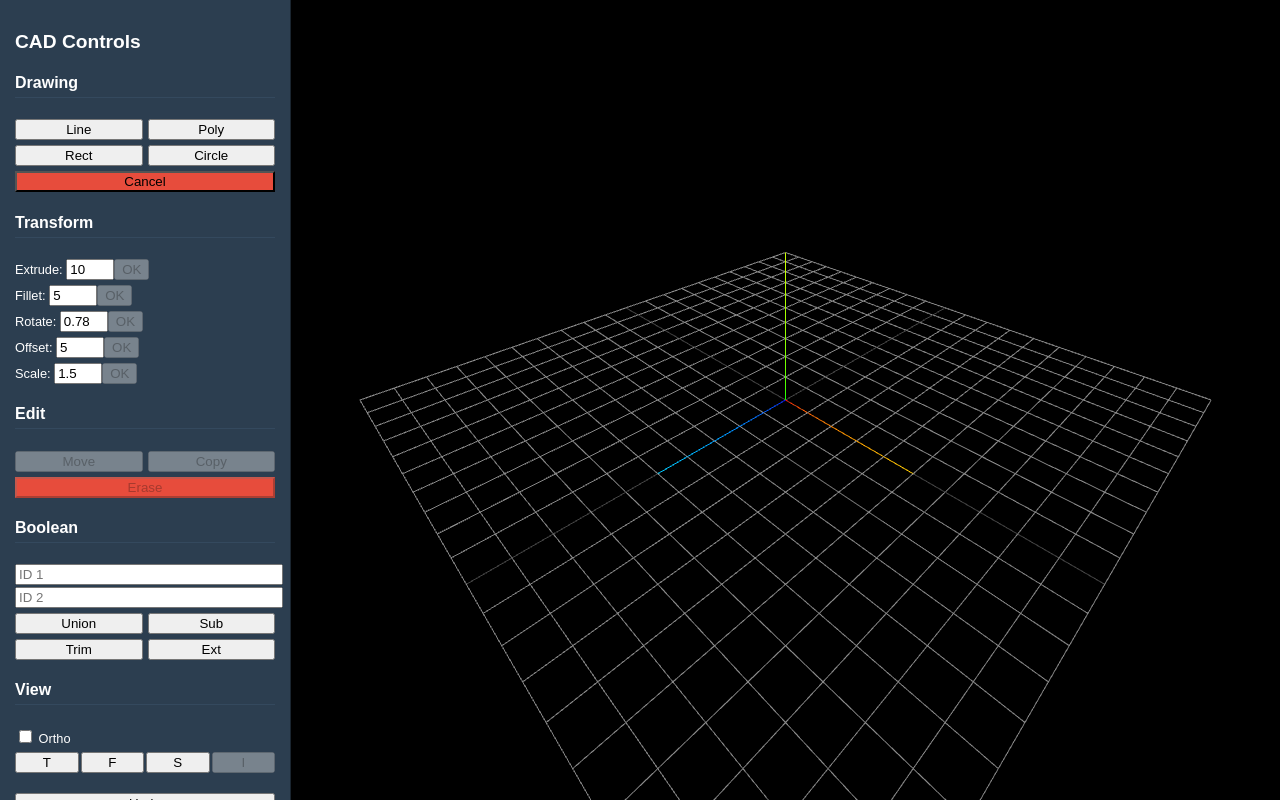
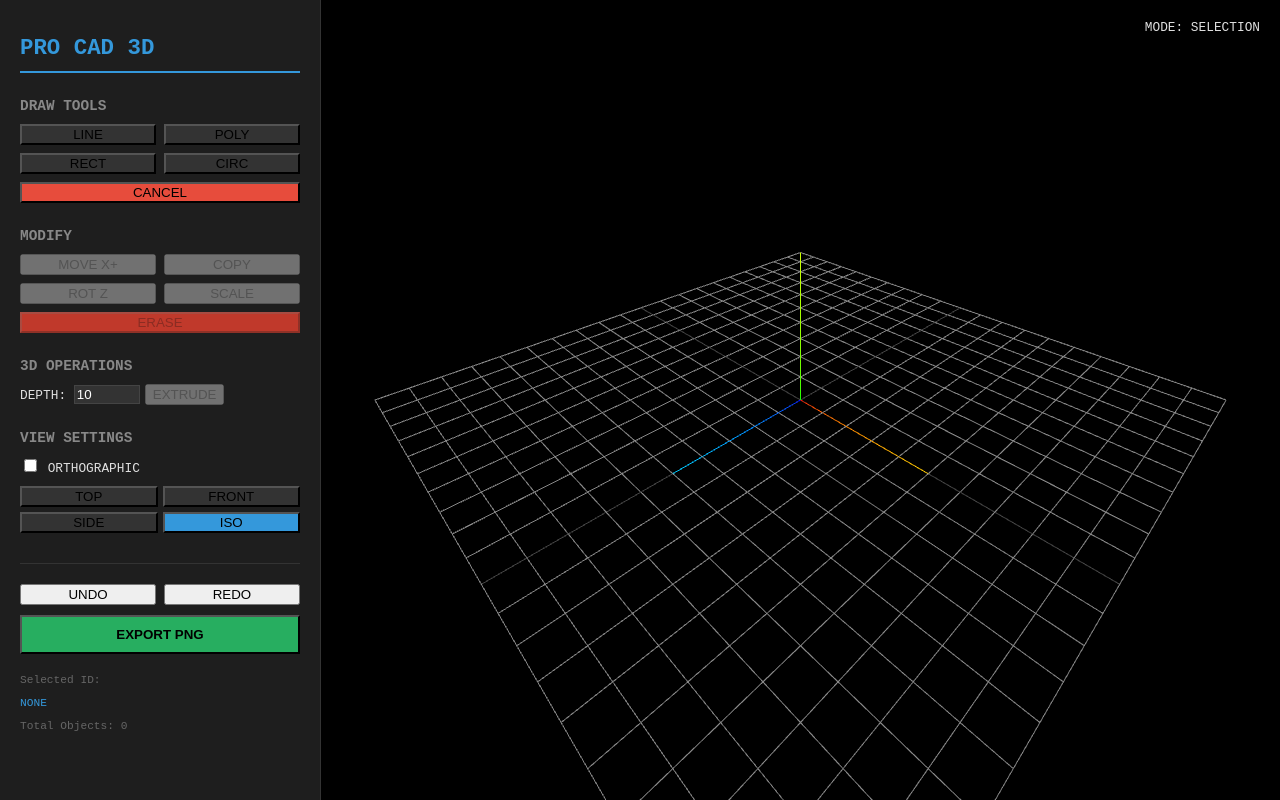
Before and after one commit to kingclaude123654-ux/Autocad, a React (Vite) app: page / in a window 1280 px wide. Built offline with nearby package versions, Linux system fonts and the light colour scheme.

Commit message:
Update App.tsx

```diff
--- a/src/App.tsx
+++ b/src/App.tsx
@@ -1,4 +1,4 @@
-import React, { useEffect, useState, useCallback } from 'react';
+import React, { useState, useCallback } from 'react';
 import { useCADEngine } from './hooks/useCADEngine';
 import * as THREE from 'three';
 
@@ -13,18 +13,11 @@ const App: React.FC = () => {
     setOrthoMode,
     setViewMode,
     setDrawingMode,
-    selectObject,
     moveObject,
     copyObject,
     executeExtrude,
-    executeFillet,
-    executeTrim,
-    executeExtend,
     executeRotate,
-    executeOffset,
     executeScale,
-    executeUnion,
-    executeSubtract,
     executeErase,
     undo,
     redo,
@@ -32,155 +25,103 @@ const App: React.FC = () => {
   } = useCADEngine();
 
   const [extrudeDepth, setExtrudeDepth] = useState<number>(10);
-  const [filletRadius, setFilletRadius] = useState<number>(5);
-  const [offsetDistance, setOffsetDistance] = useState<number>(5);
   const [rotateAngle, setRotateAngle] = useState<number>(Math.PI / 4);
-  const [scaleFactor, setScaleFactor] = useState<number>(1.5);
-  const [objectId1, setObjectId1] = useState<string>('');
-  const [objectId2, setObjectId2] = useState<string>('');
+  const [scaleFactor, setScaleFactor] = useState<number>(1.2);
 
-  useEffect(() => {
-    if (objects.length > 0 && !selectedId) {
-      selectObject(objects[0].id);
-    }
-  }, [objects, selectedId, selectObject]);
-
-  const handleMoveObject = useCallback(() => {
+  const handleMove = useCallback(() => {
     if (selectedId) moveObject(selectedId, new THREE.Vector3(10, 0, 0));
   }, [selectedId, moveObject]);
 
-  const handleCopyObject = useCallback(() => {
+  const handleCopy = useCallback(() => {
     if (selectedId) copyObject(selectedId);
   }, [selectedId, copyObject]);
+
+  const handleRotate = useCallback(() => {
+    if (selectedId) executeRotate(selectedId, new THREE.Vector3(0, 0, 1), rotateAngle);
+  }, [selectedId, rotateAngle, executeRotate]);
+
+  const handleScale = useCallback(() => {
+    if (selectedId) executeScale(selectedId, new THREE.Vector3(scaleFactor, scaleFactor, scaleFactor));
+  }, [selectedId, scaleFactor, executeScale]);
 
   const handleExtrude = useCallback(() => {
     if (selectedId) executeExtrude(selectedId, extrudeDepth);
   }, [selectedId, extrudeDepth, executeExtrude]);
 
-  const handleFillet = useCallback(() => {
-    if (selectedId) executeFillet(selectedId, filletRadius);
-  }, [selectedId, filletRadius, executeFillet]);
+  return (
+    <div style={{ display: 'flex', height: '100vh', width: '100vw', overflow: 'hidden', background: '#121212', color: '#e0e0e0', fontFamily: 'monospace' }}>
+      <div style={{ width: '280px', background: '#1e1e1e', padding: '20px', borderRight: '1px solid #333', overflowY: 'auto', boxShadow: '2px 0 10px rgba(0,0,0,0.5)' }}>
+        <h1 style={{ fontSize: '1.4rem', color: '#3498db', marginBottom: '25px', borderBottom: '2px solid #3498db', paddingBottom: '10px' }}>PRO CAD 3D</h1>
 
-  const handleTrim = useCallback(() => {
-    if (objectId1 && objectId2) executeTrim(objectId1, objectId2);
-  }, [objectId1, objectId2, executeTrim]);
-
-  const handleExtend = useCallback(() => {
-    if (objectId1 && objectId2) executeExtend(objectId1, objectId2);
-  }, [objectId1, objectId2, executeExtend]);
-
-  const handleRotate = useCallback(() => {
-    if (selectedId) executeRotate(selectedId, new THREE.Vector3(0, 0, 1), rotateAngle);
-  }, [selectedId, rotateAngle, executeRotate]);
-
-  const handleOffset = useCallback(() => {
-    if (selectedId) executeOffset(selectedId, offsetDistance);
-  }, [selectedId, offsetDistance, executeOffset]);
-
-  const handleScale = useCallback(() => {
-    if (selectedId) executeScale(selectedId, new THREE.Vector3(scaleFactor, scaleFactor, scaleFactor));
-  }, [selectedId, scaleFactor, executeScale]);
-
-  const handleUnion = useCallback(() => {
-    if (objectId1 && objectId2) executeUnion(objectId1, objectId2);
-  }, [objectId1, objectId2, executeUnion]);
-
-  const handleSubtract = useCallback(() => {
-    if (objectId1 && objectId2) executeSubtract(objectId1, objectId2);
-  }, [objectId1, objectId2, executeSubtract]);
-
-  const handleErase = useCallback(() => {
-    if (selectedId) executeErase(selectedId);
-  }, [selectedId, executeErase]);
-
-  return (
-    <div style={{ display: 'flex', height: '100vh', width: '100vw', overflow: 'hidden', fontFamily: 'sans-serif' }}>
-      <div style={{ width: '260px', background: '#2c3e50', color: 'white', padding: '15px', borderRight: '1px solid #1a252f', overflowY: 'auto' }}>
-        <h2 style={{ fontSize: '1.2rem', marginBottom: '20px' }}>CAD Controls</h2>
-
-        <section style={{ marginBottom: '20px' }}>
-          <h4 style={{ borderBottom: '1px solid #34495e', paddingBottom: '5px' }}>Drawing</h4>
-          <div style={{ display: 'grid', gridTemplateColumns: '1fr 1fr', gap: '5px' }}>
-            <button style={{ background: drawingMode === 'line' ? '#3498db' : '' }} onClick={() => setDrawingMode('line')}>Line</button>
-            <button style={{ background: drawingMode === 'polyline' ? '#3498db' : '' }} onClick={() => setDrawingMode('polyline')}>Poly</button>
-            <button style={{ background: drawingMode === 'rectangle' ? '#3498db' : '' }} onClick={() => setDrawingMode('rectangle')}>Rect</button>
-            <button style={{ background: drawingMode === 'circle' ? '#3498db' : '' }} onClick={() => setDrawingMode('circle')}>Circle</button>
-            <button style={{ gridColumn: 'span 2', background: drawingMode === 'none' ? '#e74c3c' : '' }} onClick={() => setDrawingMode('none')}>Cancel</button>
+        <section style={{ marginBottom: '25px' }}>
+          <h3 style={{ fontSize: '0.9rem', color: '#888', textTransform: 'uppercase', marginBottom: '10px' }}>Draw Tools</h3>
+          <div style={{ display: 'grid', gridTemplateColumns: '1fr 1fr', gap: '8px' }}>
+            <button style={{ background: drawingMode === 'line' ? '#3498db' : '#333' }} onClick={() => setDrawingMode('line')}>LINE</button>
+            <button style={{ background: drawingMode === 'polyline' ? '#3498db' : '#333' }} onClick={() => setDrawingMode('polyline')}>POLY</button>
+            <button style={{ background: drawingMode === 'rectangle' ? '#3498db' : '#333' }} onClick={() => setDrawingMode('rectangle')}>RECT</button>
+            <button style={{ background: drawingMode === 'circle' ? '#3498db' : '#333' }} onClick={() => setDrawingMode('circle')}>CIRC</button>
+            <button style={{ gridColumn: 'span 2', background: drawingMode === 'none' ? '#e74c3c' : '#333' }} onClick={() => setDrawingMode('none')}>CANCEL</button>
           </div>
         </section>
 
-        <section style={{ marginBottom: '20px' }}>
-          <h4 style={{ borderBottom: '1px solid #34495e', paddingBottom: '5px' }}>Transform</h4>
-          <div style={{ fontSize: '0.8rem' }}>
-            <div style={{ marginBottom: '5px' }}>
-              <label>Extrude: </label>
-              <input type="number" style={{ width: '40px' }} value={extrudeDepth} onChange={(e) => setExtrudeDepth(parseFloat(e.target.value))} />
-              <button onClick={handleExtrude} disabled={!selectedId}>OK</button>
-            </div>
-            <div style={{ marginBottom: '5px' }}>
-              <label>Fillet: </label>
-              <input type="number" style={{ width: '40px' }} value={filletRadius} onChange={(e) => setFilletRadius(parseFloat(e.target.value))} />
-              <button onClick={handleFillet} disabled={!selectedId}>OK</button>
-            </div>
-            <div style={{ marginBottom: '5px' }}>
-              <label>Rotate: </label>
-              <input type="number" style={{ width: '40px' }} value={rotateAngle} onChange={(e) => setRotateAngle(parseFloat(e.target.value))} />
-              <button onClick={handleRotate} disabled={!selectedId}>OK</button>
-            </div>
-            <div style={{ marginBottom: '5px' }}>
-              <label>Offset: </label>
-              <input type="number" style={{ width: '40px' }} value={offsetDistance} onChange={(e) => setOffsetDistance(parseFloat(e.target.value))} />
-              <button onClick={handleOffset} disabled={!selectedId}>OK</button>
-            </div>
-            <div style={{ marginBottom: '5px' }}>
-              <label>Scale: </label>
-              <input type="number" style={{ width: '40px' }} value={scaleFactor} onChange={(e) => setScaleFactor(parseFloat(e.target.value))} />
-              <button onClick={handleScale} disabled={!selectedId}>OK</button>
-            </div>
+        <section style={{ marginBottom: '25px' }}>
+          <h3 style={{ fontSize: '0.9rem', color: '#888', textTransform: 'uppercase', marginBottom: '10px' }}>Modify</h3>
+          <div style={{ display: 'grid', gridTemplateColumns: '1fr 1fr', gap: '8px' }}>
+            <button onClick={handleMove} disabled={!selectedId}>MOVE X+</button>
+            <button onClick={handleCopy} disabled={!selectedId}>COPY</button>
+            <button onClick={handleRotate} disabled={!selectedId}>ROT Z</button>
+            <button onClick={handleScale} disabled={!selectedId}>SCALE</button>
+            <button style={{ gridColumn: 'span 2', background: '#c0392b' }} onClick={() => selectedId && executeErase(selectedId)} disabled={!selectedId}>ERASE</button>
           </div>
         </section>
 
-        <section style={{ marginBottom: '20px' }}>
-          <h4 style={{ borderBottom: '1px solid #34495e', paddingBottom: '5px' }}>Edit</h4>
-          <div style={{ display: 'grid', gridTemplateColumns: '1fr 1fr', gap: '5px' }}>
-            <button onClick={handleMoveObject} disabled={!selectedId}>Move</button>
-            <button onClick={handleCopyObject} disabled={!selectedId}>Copy</button>
-            <button style={{ gridColumn: 'span 2', background: '#e74c3c' }} onClick={handleErase} disabled={!selectedId}>Erase</button>
+        <section style={{ marginBottom: '25px' }}>
+          <h3 style={{ fontSize: '0.9rem', color: '#888', textTransform: 'uppercase', marginBottom: '10px' }}>3D Operations</h3>
+          <div style={{ marginBottom: '10px' }}>
+            <label style={{ fontSize: '0.8rem' }}>DEPTH: </label>
+            <input type="number" style={{ width: '60px', background: '#333', border: '1px solid #444', color: '#fff' }} value={extrudeDepth} onChange={(e) => setExtrudeDepth(parseFloat(e.target.value))} />
+            <button style={{ marginLeft: '5px' }} onClick={handleExtrude} disabled={!selectedId}>EXTRUDE</button>
           </div>
         </section>
 
-        <section style={{ marginBottom: '20px' }}>
-          <h4 style={{ borderBottom: '1px solid #34495e', paddingBottom: '5px' }}>Boolean</h4>
-          <input type="text" placeholder="ID 1" style={{ width: '100%', marginBottom: '2px' }} value={objectId1} onChange={(e) => setObjectId1(e.target.value)} />
-          <input type="text" placeholder="ID 2" style={{ width: '100%', marginBottom: '5px' }} value={objectId2} onChange={(e) => setObjectId2(e.target.value)} />
+        <section style={{ marginBottom: '25px' }}>
+          <h3 style={{ fontSize: '0.9rem', color: '#888', textTransform: 'uppercase', marginBottom: '10px' }}>View Settings</h3>
+          <div style={{ marginBottom: '10px' }}>
+            <label style={{ fontSize: '0.8rem' }}><input type="checkbox" checked={orthoMode} onChange={() => setOrthoMode(!orthoMode)} /> ORTHOGRAPHIC</label>
+          </div>
           <div style={{ display: 'grid', gridTemplateColumns: '1fr 1fr', gap: '5px' }}>
-            <button onClick={handleUnion}>Union</button>
-            <button onClick={handleSubtract}>Sub</button>
-            <button onClick={handleTrim}>Trim</button>
-            <button onClick={handleExtend}>Ext</button>
+            <button onClick={() => setViewMode('top')} style={{ background: viewMode === 'top' ? '#3498db' : '#333' }}>TOP</button>
+            <button onClick={() => setViewMode('front')} style={{ background: viewMode === 'front' ? '#3498db' : '#333' }}>FRONT</button>
+            <button onClick={() => setViewMode('side')} style={{ background: viewMode === 'side' ? '#3498db' : '#333' }}>SIDE</button>
+            <button onClick={() => setViewMode('isometric')} style={{ background: viewMode === 'isometric' ? '#3498db' : '#333' }}>ISO</button>
           </div>
         </section>
 
-        <section style={{ marginBottom: '20px' }}>
-          <h4 style={{ borderBottom: '1px solid #34495e', paddingBottom: '5px' }}>View</h4>
-          <div style={{ marginBottom: '5px' }}>
-            <label style={{ fontSize: '0.8rem' }}><input type="checkbox" checked={orthoMode} onChange={() => setOrthoMode(!orthoMode)} /> Ortho</label>
+        <section style={{ marginTop: '30px', borderTop: '1px solid #333', paddingTop: '20px' }}>
+          <div style={{ display: 'grid', gridTemplateColumns: '1fr 1fr', gap: '8px', marginBottom: '10px' }}>
+            <button onClick={undo}>UNDO</button>
+            <button onClick={redo}>REDO</button>
           </div>
-          <div style={{ display: 'grid', gridTemplateColumns: '1fr 1fr 1fr 1fr', gap: '2px' }}>
-            <button onClick={() => setViewMode('top')} disabled={viewMode === 'top'}>T</button>
-            <button onClick={() => setViewMode('front')} disabled={viewMode === 'front'}>F</button>
-            <button onClick={() => setViewMode('side')} disabled={viewMode === 'side'}>S</button>
-            <button onClick={() => setViewMode('isometric')} disabled={viewMode === 'isometric'}>I</button>
-          </div>
+          <button style={{ width: '100%', background: '#27ae60', padding: '10px', fontWeight: 'bold' }} onClick={exportToPDF}>EXPORT PNG</button>
         </section>
 
-        <section>
-          <button style={{ width: '100%', marginBottom: '5px' }} onClick={undo}>Undo</button>
-          <button style={{ width: '100%', marginBottom: '5px' }} onClick={redo}>Redo</button>
-          <button style={{ width: '100%', background: '#27ae60' }} onClick={exportToPDF}>Export PNG</button>
-        </section>
+        <div style={{ marginTop: '20px', fontSize: '0.7rem', color: '#666' }}>
+          <p>Selected ID:</p>
+          <p style={{ color: '#3498db', wordBreak: 'break-all' }}>{selectedId || 'NONE'}</p>
+          <p style={{ marginTop: '10px' }}>Total Objects: {objects.length}</p>
+        </div>
       </div>
-      <div ref={canvasRef} style={{ flexGrow: 1, background: '#000', cursor: 'crosshair' }} />
+
+      <div ref={canvasRef} style={{ flexGrow: 1, position: 'relative' }}>
+        <div style={{ position: 'absolute', top: '10px', right: '10px', background: 'rgba(0,0,0,0.7)', padding: '10px', borderRadius: '5px', fontSize: '0.8rem', pointerEvents: 'none' }}>
+          {drawingMode !== 'none' ? `MODE: DRAWING ${drawingMode.toUpperCase()}` : 'MODE: SELECTION'}
+        </div>
+        {objects.map(obj => obj.id === selectedId && obj.dimensions && (
+          <div key={`dim-${obj.id}`} style={{ position: 'absolute', bottom: '20px', left: '20px', background: 'rgba(52, 152, 219, 0.8)', padding: '5px 10px', borderRadius: '3px', fontSize: '0.9rem', color: '#fff' }}>
+            DIMENSIONS: {obj.dimensions}
+          </div>
+        ))}
+      </div>
     </div>
   );
 };
```
